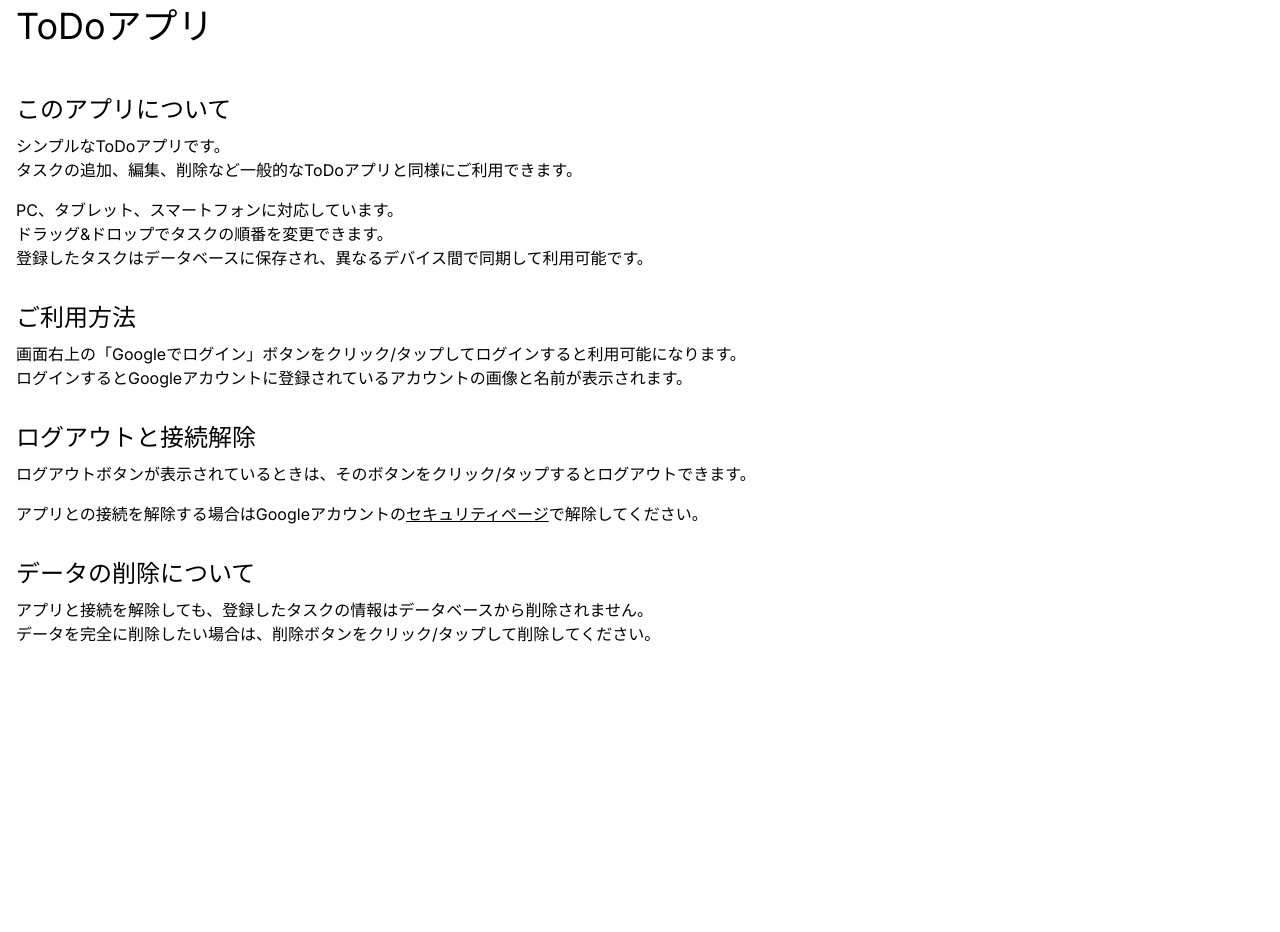
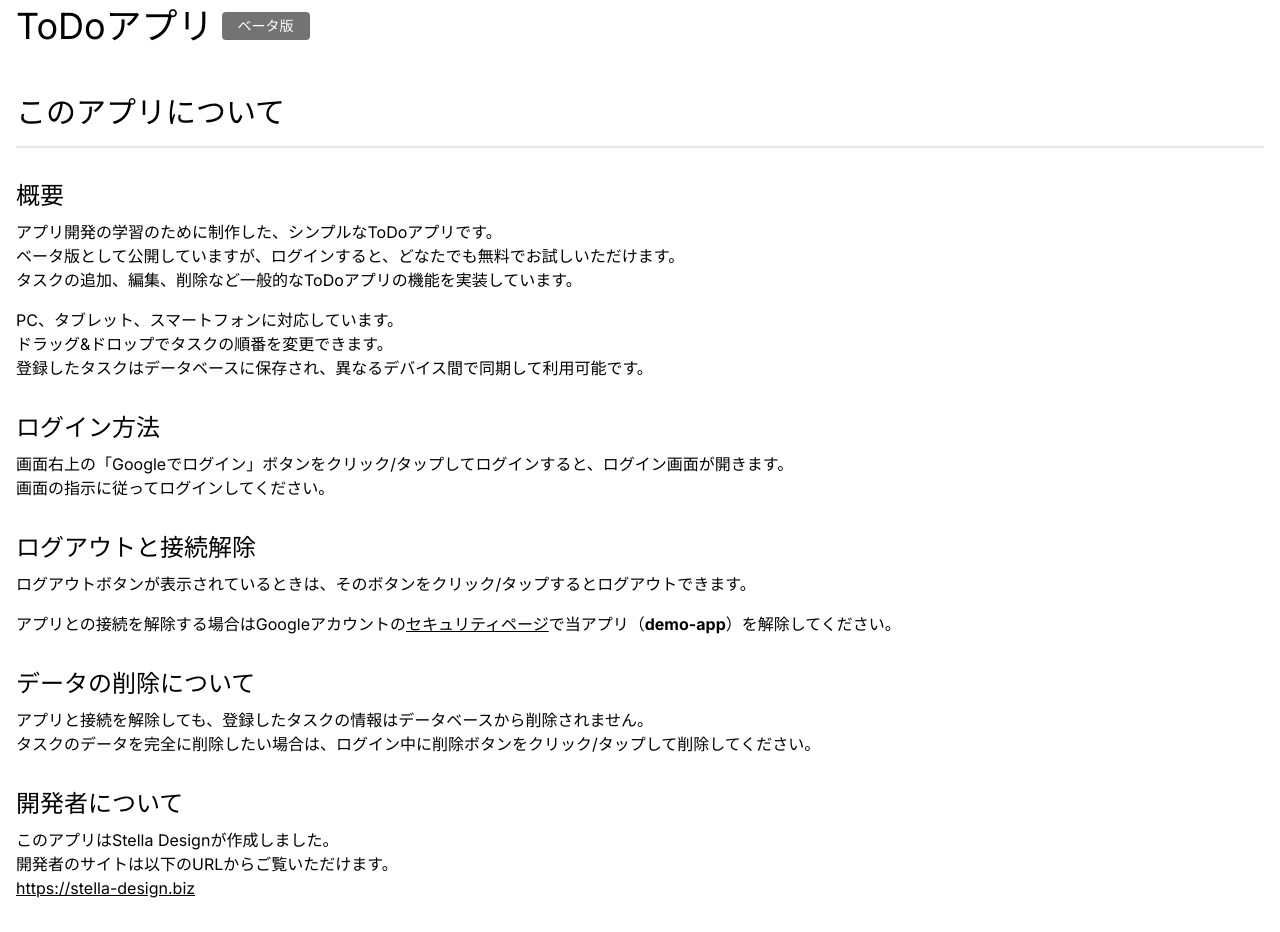
Before and after one commit to kouichi-hoshi/demo-app, a Next.js app: page /todo-app in a window 1280 px wide. Shown: the part 120-1052 px from the top of the page. Before the commit the page ends 800 px from the top, so only its background shows below. Built offline with nearby package versions, Linux system fonts and the light colour scheme; no server answers.

Commit message:
ページヘッダー関連箇所を修正：アプリ説明文関連箇所を修正

```diff
--- a/src/app/_components/PageHeader/index.tsx
+++ b/src/app/_components/PageHeader/index.tsx
@@ -2,16 +2,25 @@ import React from 'react'
 
 type PageHeaderProps = {
   title: string
+  subTitle?: string
   outerClassName?: string
   className?: string
+  subTitleClassName?: string
   tag?: 'h1' | 'h2' | 'h3' | 'h4' | 'h5' | 'h6' // 見出しレベルを指定
 }
 
 export default function PageHeader({
   title,
+  subTitle,
   outerClassName = 'my-8 md:my-12',
   className = 'text-4xl',
+  subTitleClassName = '',
   tag = 'h1',
 }: PageHeaderProps) {
-  return <header className={outerClassName}>{React.createElement(tag, { className } ?? '', title)}</header>
+  return (
+    <header className={outerClassName}>
+      {React.createElement(tag, { className } ?? '', title)}
+      {subTitle && <p className={subTitleClassName}>{subTitle}</p>}
+    </header>
+  )
 }
--- a/src/app/_constants/constants.ts
+++ b/src/app/_constants/constants.ts
@@ -7,4 +7,7 @@ export const SITE_META = {
   siteIcon: '/android-chrome-192×192.png',
   siteAppleIcon: '/apple-touch-icon.png',
   openGraphImages: '/sd-img-1200-630.jpg',
+  masterSiteUrl: 'https://stella-design.biz',
+  masterSiteTitle: 'Stella Design',
+
 }
--- a/src/app/globals.scss
+++ b/src/app/globals.scss
@@ -6,6 +6,9 @@
   --editing-bg-color: rgb(241 245 249);// tailwind bg-slate-100
 }
 
+a {
+  @apply underline;
+}
 
 .baseContainer {
   @apply container mx-auto px-4;
--- a/src/app/todo-app/page.tsx
+++ b/src/app/todo-app/page.tsx
@@ -1,11 +1,15 @@
 import Link from 'next/link'
+import { SITE_META } from '@/_constants/constants'
 import PageHeader from '@/_components/PageHeader'
 import SortableTaskList from '@/_components/SortableTaskList'
+
+const masterSiteUrl = SITE_META.masterSiteUrl
+const masterSiteTitle = SITE_META.masterSiteTitle
 
 const metaInitial = {
   title: 'ToDoアプリ',
   description:
-    'シンプルなToDoアプリです。ドラッグ&ドロップでタスクの順番を変更できます。PC、タブレット、スマートフォンに対応しています。',
+    'アプリ開発の練習のために制作したシンプルなToDoアプリです。ドラッグ&ドロップでタスクの順番を変更できます。PC、タブレット、スマートフォンに対応しています。',
   canonical: 'todo-app',
 }
 
@@ -23,15 +27,25 @@ export default function Home() {
   return (
     <article className='baseContainer'>
       <section>
-        <PageHeader title={title} />
+        <PageHeader
+          title={title}
+          subTitle={'ベータ版'}
+          outerClassName={'my-8 flex flex-wrap gap-2 items-center md:my-12'}
+          subTitleClassName={'inline-block rounded bg-neutral-500 px-4 py-1 text-sm text-white'}
+        />
         <SortableTaskList />
-        <div>
+        <aside>
+          <header>
+            <h3 className='mb-2 border-b-2 pb-4 text-3xl'>このアプリについて</h3>
+          </header>
           <section className='my-8'>
-            <h2 className='mb-2 text-2xl'>このアプリについて</h2>
+            <h2 className='mb-2 text-2xl'>概要</h2>
             <p className='mb-4'>
-              シンプルなToDoアプリです。
+              アプリ開発の学習のために制作した、シンプルなToDoアプリです。
               <br />
-              タスクの追加、編集、削除など一般的なToDoアプリと同様にご利用できます。
+              ベータ版として公開していますが、ログインすると、どなたでも無料でお試しいただけます。
+              <br />
+              タスクの追加、編集、削除など一般的なToDoアプリの機能を実装しています。
             </p>
             <p className='mb-4'>
               PC、タブレット、スマートフォンに対応しています。
@@ -42,11 +56,11 @@ export default function Home() {
             </p>
           </section>
           <section className='my-8'>
-            <h2 className='mb-2 text-2xl'>ご利用方法</h2>
+            <h2 className='mb-2 text-2xl'>ログイン方法</h2>
             <p className='mb-4'>
-              画面右上の「Googleでログイン」ボタンをクリック/タップしてログインすると利用可能になります。
+              画面右上の「Googleでログイン」ボタンをクリック/タップしてログインすると、ログイン画面が開きます。
               <br />
-              ログインするとGoogleアカウントに登録されているアカウントの画像と名前が表示されます。
+              画面の指示に従ってログインしてください。
             </p>
           </section>
           <section className='my-8'>
@@ -56,10 +70,10 @@ export default function Home() {
             </p>
             <p className='mb-4'>
               アプリとの接続を解除する場合はGoogleアカウントの
-              <Link href='https://myaccount.google.com/security' target='_blank' className='underline'>
+              <Link href='https://myaccount.google.com/security' target='_blank'>
                 セキュリティページ
               </Link>
-              で解除してください。
+              で当アプリ（<strong>demo-app</strong>）を解除してください。
             </p>
           </section>
           <section className='my-8'>
@@ -67,10 +81,22 @@ export default function Home() {
             <p className='mb-4'>
               アプリと接続を解除しても、登録したタスクの情報はデータベースから削除されません。
               <br />
-              データを完全に削除したい場合は、削除ボタンをクリック/タップして削除してください。
+              タスクのデータを完全に削除したい場合は、ログイン中に削除ボタンをクリック/タップして削除してください。
             </p>
           </section>
-        </div>
+          <section className='my-8'>
+            <h2 className='mb-2 text-2xl'>開発者について</h2>
+            <p className='mb-4'>
+              このアプリは{masterSiteTitle}が作成しました。
+              <br />
+              開発者のサイトは以下のURLからご覧いただけます。
+              <br />
+              <Link href={masterSiteUrl} target='_blank'>
+                {masterSiteUrl}
+              </Link>
+            </p>
+          </section>
+        </aside>
       </section>
     </article>
   )
```
